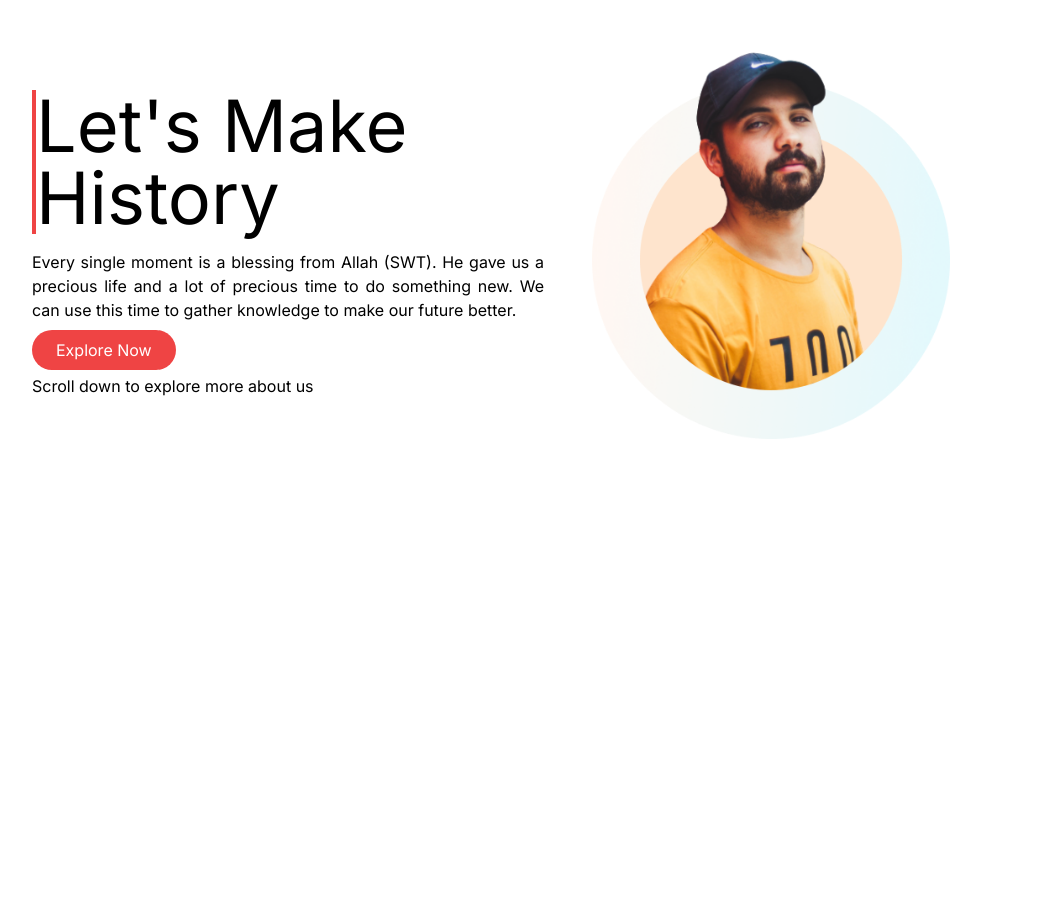
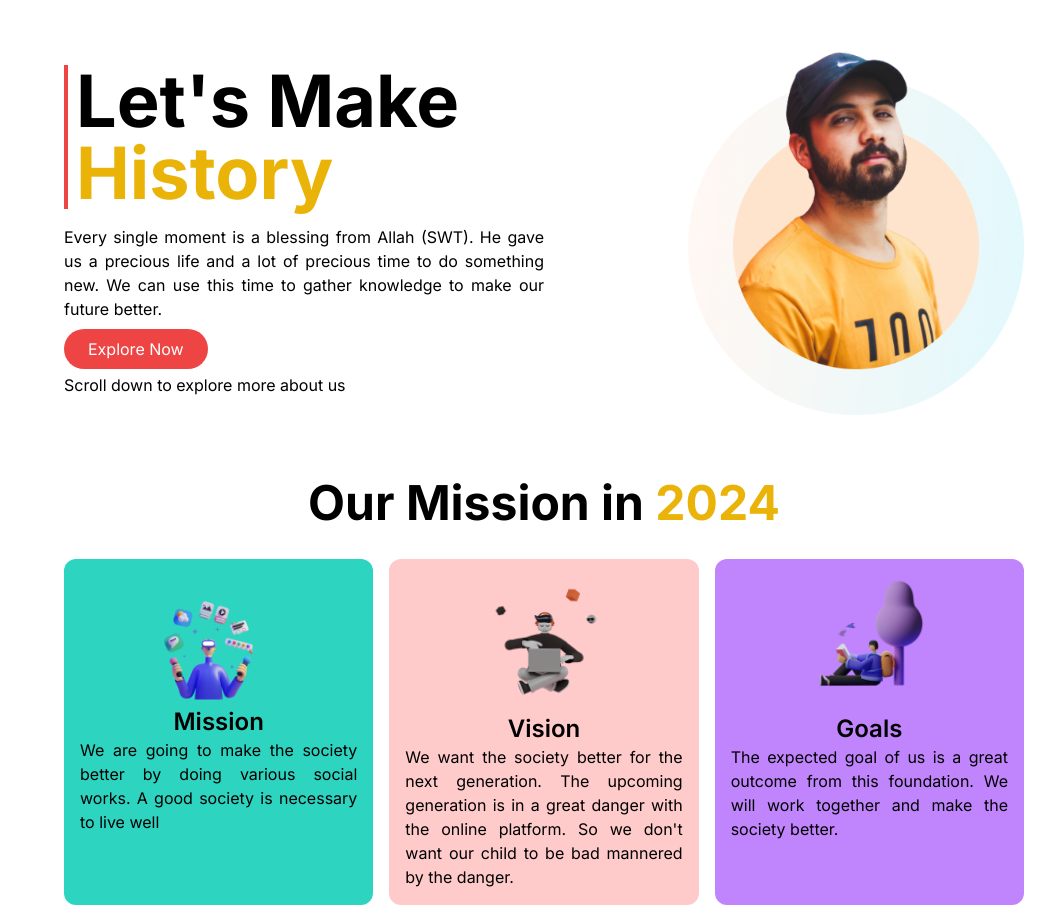
Before and after one commit to abdullahhosenakash/mission-2024-with-nextjs, a Next.js app: page / in a window 1280 px wide. Shown: the whole page, without its empty margins (96-1151 px from the left). Before the commit the page ends 800 px from the top, so only its background shows below. Built offline with nearby package versions, Linux system fonts and the light colour scheme.

Commit message:
mission section done

```diff
--- a/app/globals.css
+++ b/app/globals.css
@@ -29,3 +29,10 @@ body {
 .btn {
   @apply bg-red-500 px-6 py-2 mt-2 rounded-full text-white;
 }
+h1,
+h2 {
+  @apply font-bold;
+}
+h3 {
+  @apply font-semibold;
+}
--- a/app/layout.js
+++ b/app/layout.js
@@ -10,7 +10,7 @@ export const metadata = {
 
 export default function RootLayout({ children }) {
   return (
-    <html lang='en' className='px-32 pt-12' data-theme='light'>
+    <html lang='en' className='px-40 pt-12' data-theme='light'>
       <body className={inter.className}>{children}</body>
     </html>
   );
--- a/app/page.js
+++ b/app/page.js
@@ -1,14 +1,19 @@
 import person1 from '@/public/assets/images/person-1.png';
+import person2 from '@/public/assets/images/person-1.png';
+import illustrator1 from '@/public/assets/images/illustrator-1.png';
+import illustrator2 from '@/public/assets/images/illustrator-2.png';
+import illustrator3 from '@/public/assets/images/illustrator-3.png';
 import Image from 'next/image';
 
 const Home = () => {
   return (
     <main>
-      <section className='flex gap-12 items-center'>
+      {/* banner section */}
+      <section className='flex justify-between items-center'>
         <div className='w-1/2'>
-          <h2 className='text-7xl border-l-4 border-red-500'>
+          <h2 className='text-7xl pl-2 border-l-4 border-red-500'>
             <span>Let&apos;s Make </span>
-            <span className='block'>History</span>
+            <span className='block text-yellow-500'>History</span>
           </h2>
           <p className='text-justify mt-4'>
             Every single moment is a blessing from Allah (SWT). He gave us a
@@ -22,6 +27,46 @@ const Home = () => {
           <Image src={person1} alt='person-1' />
         </div>
       </section>
+
+      {/* mission in 2024 */}
+      <section className='mt-16'>
+        <h2 className='text-5xl text-center'>
+          Our Mission in <span className='text-yellow-500'>2024</span>
+        </h2>
+        <div className='grid grid-cols-3 gap-4 mt-8'>
+          <div className='bg-teal-400 p-4 rounded-xl'>
+            <div className='w-1/2 mx-auto'>
+              <Image src={illustrator1} alt='mission' />
+            </div>
+            <h3 className='text-2xl text-center'>Mission</h3>
+            <p className='text-justify'>
+              We are going to make the society better by doing various social
+              works. A good society is necessary to live well
+            </p>
+          </div>
+          <div className='bg-red-200 p-4 rounded-xl'>
+            <div className='w-1/2 mx-auto'>
+              <Image src={illustrator2} alt='Vision' />
+            </div>
+            <h3 className='text-2xl text-center'>Vision</h3>
+            <p className='text-justify'>
+              We want the society better for the next generation. The upcoming
+              generation is in a great danger with the online platform. So we
+              don&apos;t want our child to be bad mannered by the danger.
+            </p>
+          </div>
+          <div className='bg-purple-400 p-4 rounded-xl'>
+            <div className='w-1/2 mx-auto'>
+              <Image src={illustrator3} alt='goals' />
+            </div>
+            <h3 className='text-2xl text-center'>Goals</h3>
+            <p className='text-justify'>
+              The expected goal of us is a great outcome from this foundation.
+              We will work together and make the society better.
+            </p>
+          </div>
+        </div>
+      </section>
     </main>
   );
 };
```
